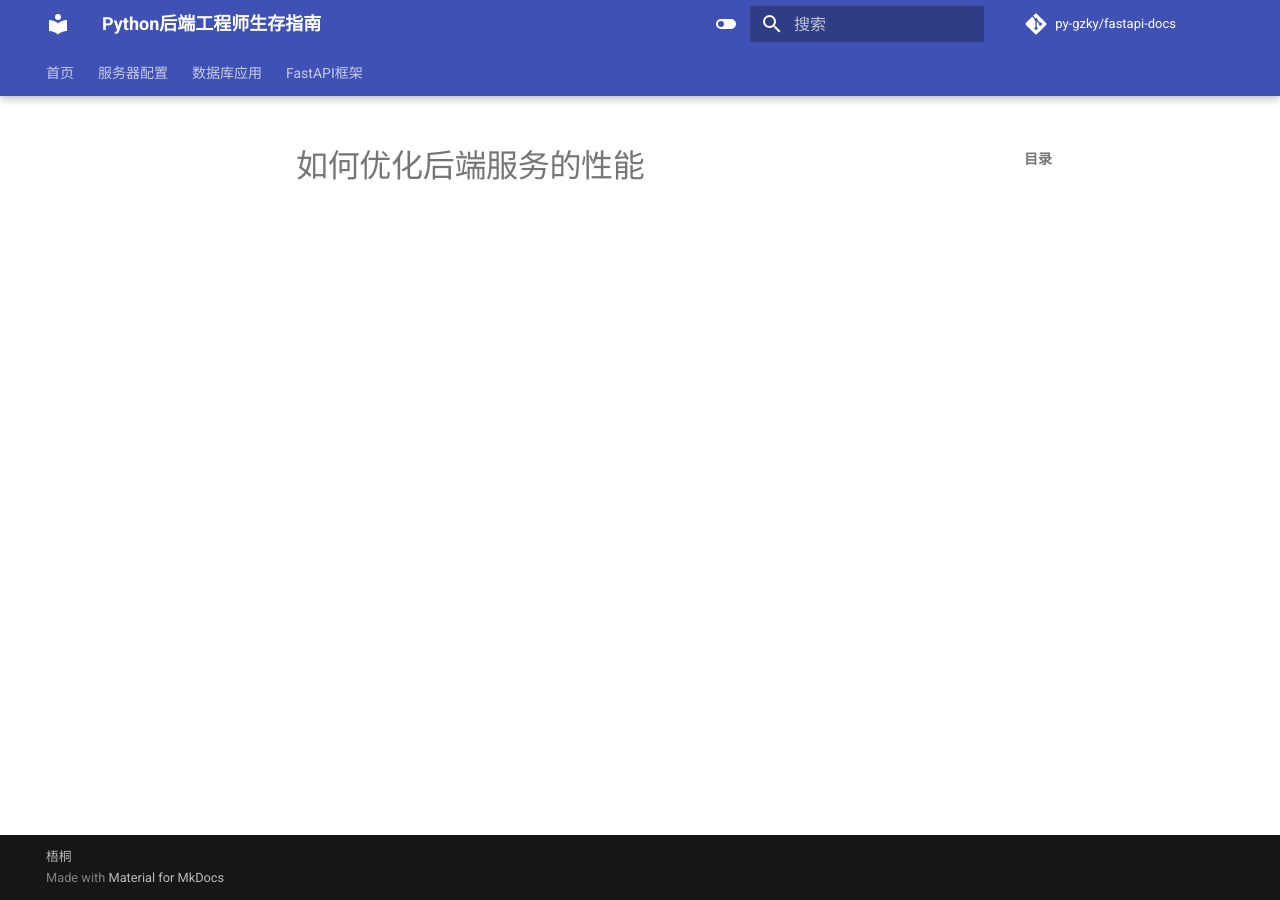
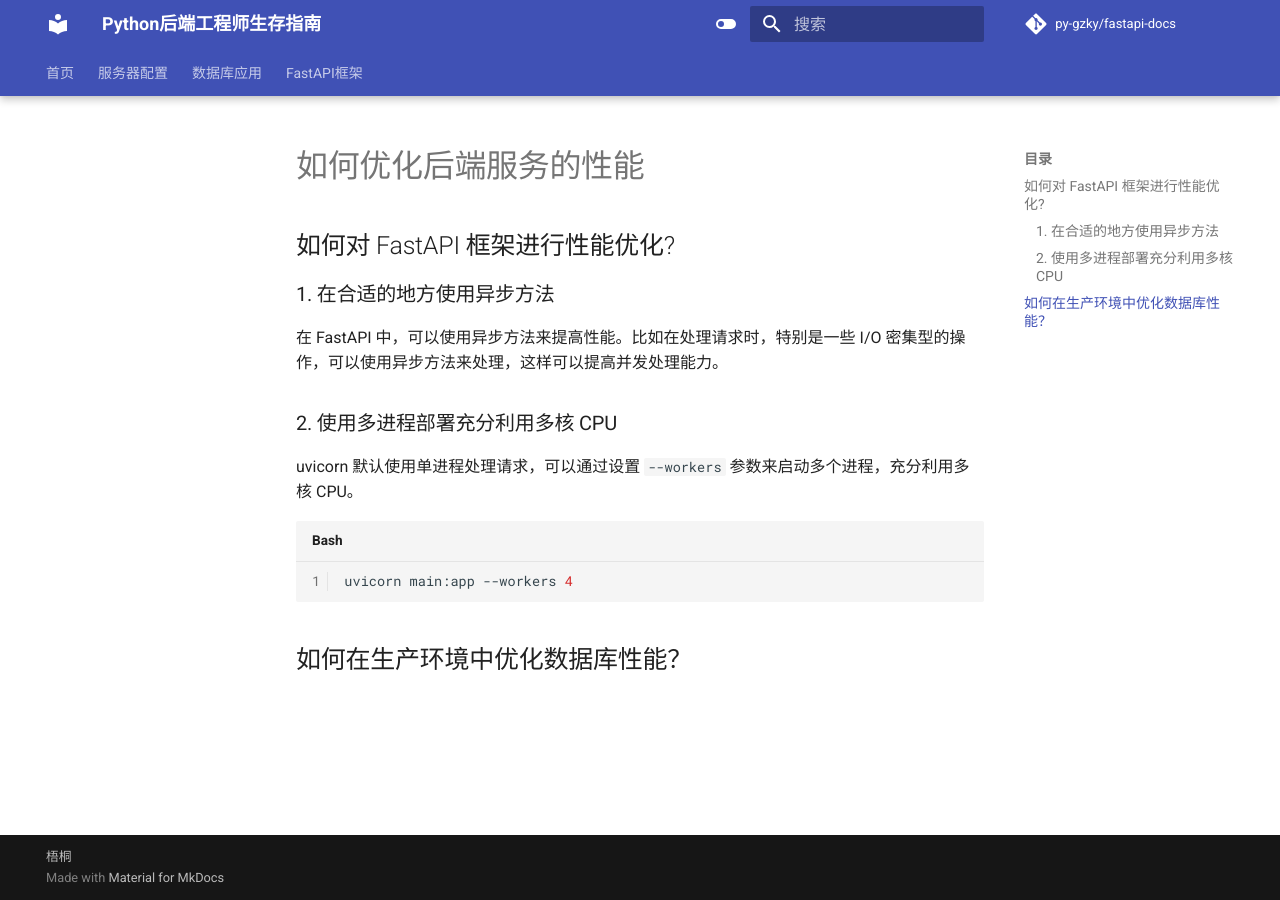
Before and after one commit to PY-GZKY/PythonBackendEngineerGuide, an MkDocs documentation site: the page built from docs/how-to-optimize-performance.md, in a window 1280 px wide. Built offline with MkDocs 1.6.1 and Material for MkDocs 9.7.7, drawn with Linux system fonts in a browser that asks for light colours; comment, search, counter and statistics services are not loaded.

Commit message:
Update how-to-optimize-performance.md

````diff
--- a/docs/how-to-optimize-performance.md
+++ b/docs/how-to-optimize-performance.md
@@ -1,3 +1,17 @@
 # 如何优化后端服务的性能
 
-##
+## 如何对 FastAPI 框架进行性能优化?
+
+### 1. 在合适的地方使用异步方法
+
+在 FastAPI 中，可以使用异步方法来提高性能。比如在处理请求时，特别是一些 I/O 密集型的操作，可以使用异步方法来处理，这样可以提高并发处理能力。
+
+### 2. 使用多进程部署充分利用多核 CPU
+
+uvicorn 默认使用单进程处理请求，可以通过设置 `--workers` 参数来启动多个进程，充分利用多核 CPU。
+
+```shell
+uvicorn main:app --workers 4
+```
+
+## 如何在生产环境中优化数据库性能？
````
